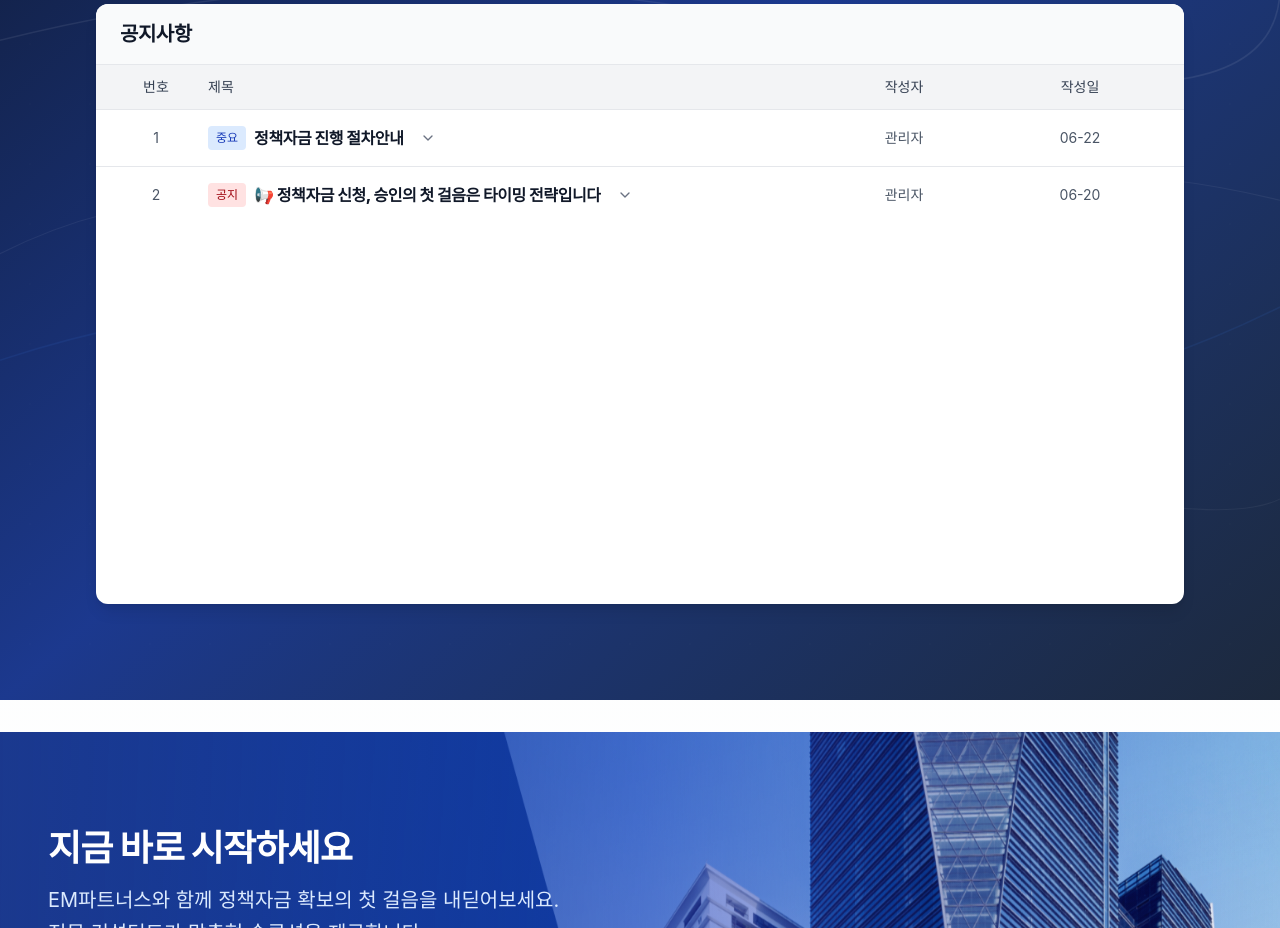
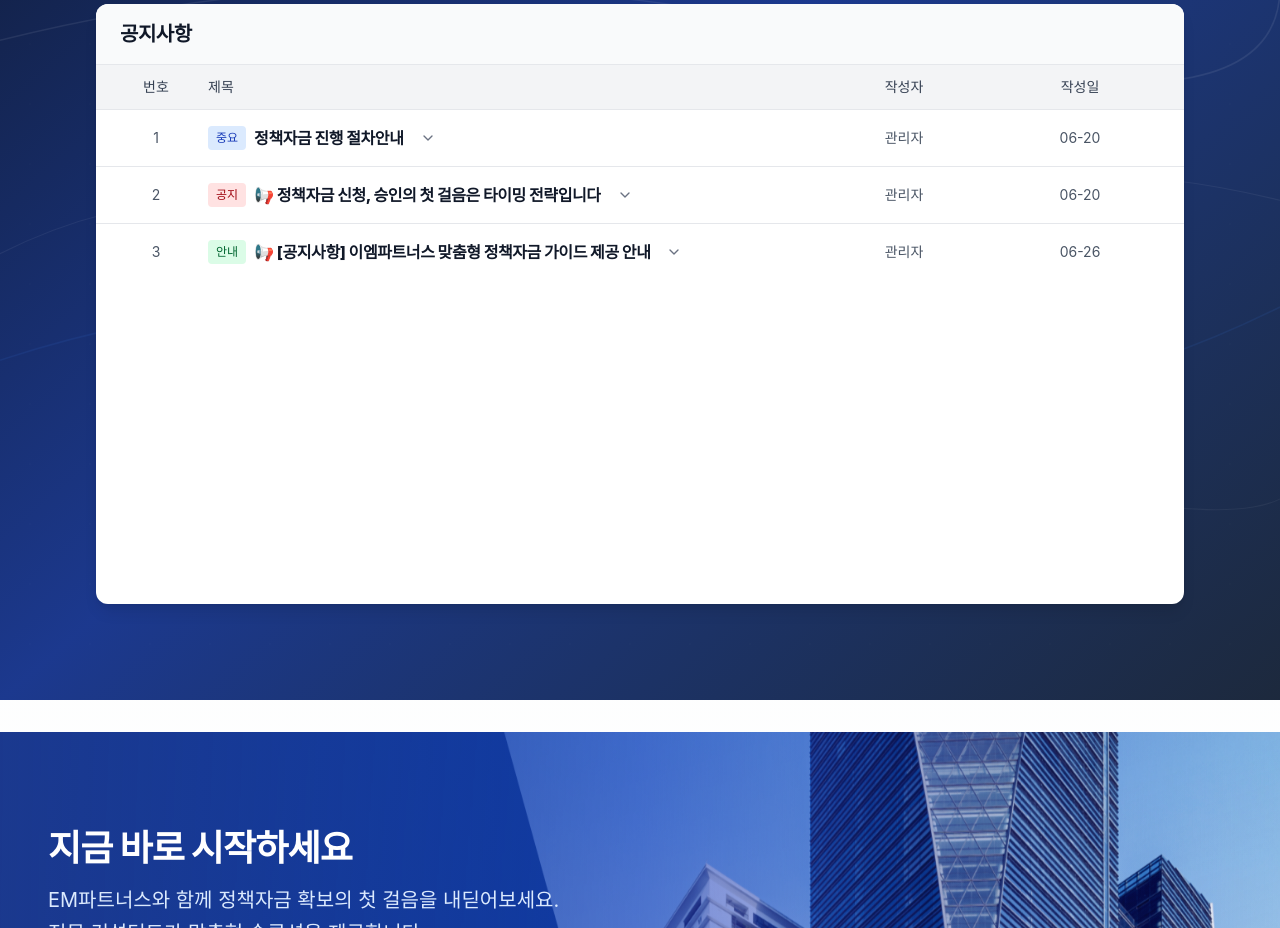
Before and after one commit to empartners/homepage, a Next.js app: page /notice in a window 1280 px wide. Shown: the part 840-1768 px from the top of the page. Built offline with nearby package versions, Linux system fonts and the light colour scheme.

Commit message:
공지사항 내용 추가

```diff
--- a/src/app/notice/page.tsx
+++ b/src/app/notice/page.tsx
@@ -32,7 +32,7 @@ const NoticeContent = () => {
             <div className="flex justify-center mb-6">
               <div className="bg-white/10 p-4 rounded-full backdrop-blur-sm border border-white/20">
                 <Bell className="w-12 h-12 text-white" />
-              </div>
+          </div>
             </div>
             <h2 className="text-3xl font-bold text-white mb-4">공지사항</h2>
             <p className="text-gray-200 text-lg mb-8">EM파트너스의 최신 소식과 정책자금 정보를 확인하세요</p>
@@ -79,21 +79,21 @@ const NoticeContent = () => {
                         </div>
                       </div>
                       <div className="col-span-1 md:col-span-2 text-center text-xs md:text-sm text-gray-600 hidden md:block">관리자</div>
-                      <div className="col-span-2 md:col-span-2 text-center text-xs md:text-sm text-gray-600">06-22</div>
-                    </div>
+                      <div className="col-span-2 md:col-span-2 text-center text-xs md:text-sm text-gray-600">06-20</div>
+              </div>
                   </button>
 
                   {/* 게시글 상세 내용 (토글) */}
                   {openNoticeIndex === 0 && (
-                    <div className="px-6 py-6 bg-gray-50 border-t border-gray-200 max-h-96 overflow-y-auto">
+                    <div className="px-4 md:px-8 lg:px-12 py-6 bg-gray-50 border-t border-gray-200 max-h-96 overflow-y-auto">
                       <div className="prose max-w-none">
                         <div className="mb-4">
                           <h3 className="text-base md:text-lg font-semibold text-gray-900 mb-2">정책자금 진행 절차안내</h3>
                           <div className="flex items-center space-x-4 text-xs md:text-sm text-gray-600 mb-4">
                             <span>작성자: 관리자</span>
-                            <span>작성일: 2025-06-22</span>
-                          </div>
-                        </div>
+                            <span>작성일: 2025-06-20</span>
+              </div>
+            </div>
 
                         <div className="text-gray-700 leading-relaxed text-sm md:text-base">
                           <p className="mb-4">EM파트너스의 정책자금 컨설팅은 아래와 같은 절차로 진행됩니다:</p>
@@ -110,7 +110,7 @@ const NoticeContent = () => {
                             <p className="text-blue-800 text-sm md:text-base">
                               <strong>→ 평균 소요기간은 2주~4주입니다.</strong> 대표님 일정에 맞춰 탄력적으로 조정 가능합니다.
                             </p>
-                          </div>
+          </div>
 
                           <p className="text-gray-700 text-sm md:text-base">
                             자세한 컨설팅 및 자금 상담은 고객센터를 통해 접수 부탁드립니다.
@@ -150,7 +150,7 @@ const NoticeContent = () => {
 
                   {/* 게시글 상세 내용 (토글) */}
                   {openNoticeIndex === 1 && (
-                    <div className="px-6 py-6 bg-gray-50 border-t border-gray-200 max-h-96 overflow-y-auto">
+                    <div className="px-4 md:px-8 lg:px-12 py-6 bg-gray-50 border-t border-gray-200 max-h-96 overflow-y-auto">
                       <div className="prose max-w-none">
                         <div className="mb-4">
                           <h3 className="text-base md:text-lg font-semibold text-gray-900 mb-2">📢 정책자금 신청, 승인의 첫 걸음은 타이밍 전략입니다</h3>
@@ -226,6 +226,89 @@ const NoticeContent = () => {
                             <li>맞춤 타이밍 전략 설계</li>
                             <li>신청 전 최종 서류 점검</li>
                           </ul>
+                        </div>
+                      </div>
+                    </div>
+                  )}
+                </div>
+
+                <div>
+                  <button
+                    onClick={() => toggleNotice(2)}
+                    className="w-full px-3 md:px-6 py-3 md:py-4 hover:bg-gray-50 transition-colors text-left"
+                  >
+                    <div className="grid grid-cols-12 gap-2 md:gap-4 items-center">
+                      <div className="col-span-1 text-center text-xs md:text-sm text-gray-600">3</div>
+                      <div className="col-span-8 md:col-span-7">
+                        <div className="flex items-center space-x-1 md:space-x-2">
+                          <span className="bg-green-100 text-green-800 px-1 md:px-2 py-1 rounded text-xs font-medium">
+                            안내
+                          </span>
+                          <h4 className="text-gray-900 font-medium hover:text-blue-600 text-xs md:text-base truncate">
+                            📢 [공지사항] 이엠파트너스 맞춤형 정책자금 가이드 제공 안내
+                          </h4>
+                          {openNoticeIndex === 2 ? (
+                            <ChevronUp className="w-3 md:w-4 h-3 md:h-4 text-gray-500 ml-1 md:ml-2 flex-shrink-0" />
+                          ) : (
+                            <ChevronDown className="w-3 md:w-4 h-3 md:h-4 text-gray-500 ml-1 md:ml-2 flex-shrink-0" />
+                          )}
+                        </div>
+                      </div>
+                      <div className="col-span-1 md:col-span-2 text-center text-xs md:text-sm text-gray-600 hidden md:block">관리자</div>
+                      <div className="col-span-2 md:col-span-2 text-center text-xs md:text-sm text-gray-600">06-26</div>
+                    </div>
+                  </button>
+
+                  {/* 게시글 상세 내용 (토글) */}
+                  {openNoticeIndex === 2 && (
+                    <div className="px-4 md:px-8 lg:px-12 py-6 bg-gray-50 border-t border-gray-200 max-h-96 overflow-y-auto">
+                      <div className="prose max-w-none">
+                        <div className="mb-4">
+                          <h3 className="text-base md:text-lg font-semibold text-gray-900 mb-2">📢 [공지사항] 이엠파트너스 맞춤형 정책자금 가이드 제공 안내</h3>
+                          <div className="flex items-center space-x-4 text-xs md:text-sm text-gray-600 mb-4">
+                            <span>작성자: 관리자</span>
+                            <span>작성일: 2025-06-26</span>
+                          </div>
+                        </div>
+
+                        <div className="text-gray-700 leading-relaxed space-y-4 text-sm md:text-base">
+                          <p>안녕하세요.<br/>
+                          정책자금 전문 컨설팅 기업 이엠파트너스 입니다.</p>
+
+                          <p>대표님의 상황에 맞는 정책자금 종류 및 추천 상품 가이드를<br/>
+                          PPT 형식으로 정리하여 제공 해드리는 맞춤형 서비스가 운영 중입니다.</p>
+
+                          <div className="bg-green-50 border-l-4 border-green-400 p-4 mb-4">
+                            <h4 className="font-semibold text-gray-900 mb-3 text-sm md:text-base">✅ 서비스 안내</h4>
+                            <div className="space-y-2 text-gray-900 text-sm md:text-base">
+                              <p>상담 내용을 기반으로<br/>
+                              &nbsp;&nbsp;👉 대표님께 적합한 정책자금 유형 및 전략 가이드를 제작해드립니다.</p>
+                              <p>&nbsp;&nbsp;&nbsp;&nbsp;&nbsp;&nbsp;&nbsp;&nbsp;PPT 자료 형식으로 구성되어,<br/>
+                              &nbsp;&nbsp;👉 한눈에 보기 쉽고 기관 제출용으로도 활용 가능합니다.</p>
+                              <p>&nbsp;&nbsp;&nbsp;&nbsp;&nbsp;&nbsp;&nbsp;&nbsp;카카오톡 채널 추가 후 요청 주시면<br/>
+                              &nbsp;&nbsp;👉 상담 내용을 바탕으로 전문가가 직접 제작하여 발송해드립니다.</p>
+                            </div>
+                          </div>
+
+                          <div className="bg-blue-50 border-l-4 border-blue-400 p-4 mb-4">
+                            <h4 className="font-semibold text-gray-900 mb-3 text-sm md:text-base">📲 이용 방법</h4>
+                            <ol className="list-decimal list-inside space-y-1 text-gray-900 text-sm md:text-base">
+                              <li>카카오톡 채널 [EM파트너스] 추가<br/>
+                              &nbsp;&nbsp;&nbsp;➡ <a href="http://pf.kakao.com/_xokkxkG" target="_blank" rel="noopener noreferrer" className="text-blue-600 underline">http://pf.kakao.com/_xokkxkG</a></li>
+                              <li>상담 또는 요청 메시지 전송</li>
+                              <li>정책자금 가이드 PPT 수령</li>
+                            </ol>
+                          </div>
+
+                          <div className="mt-6">
+                            <p className="font-medium text-gray-900">정책자금의 방향이 막막하신가요?</p>
+                            <p>대표님의 업종·매출·신용 등을 고려한 맞춤형 자금 전략을 지금 바로 받아보세요.</p>
+                          </div>
+
+                          <div className="mt-6 text-center">
+                            <p className="font-medium text-blue-800">이엠파트너스는 항상 대표님의 성공을 응원합니다.</p>
+                            <p className="text-gray-600">감사합니다.</p>
+                          </div>
                         </div>
                       </div>
                     </div>
@@ -321,7 +404,7 @@ const NoticeContent = () => {
                   )}
                 </button>
                 {openFaqIndex === index && (
-                  <div className="px-4 md:px-6 pb-3 md:pb-4 border-t border-gray-100">
+                  <div className="px-4 md:px-8 lg:px-12 pb-3 md:pb-4 border-t border-gray-100">
                     <p className="text-gray-600 leading-relaxed pt-3 md:pt-4 text-sm md:text-base">{faq.answer}</p>
                   </div>
                 )}
```
